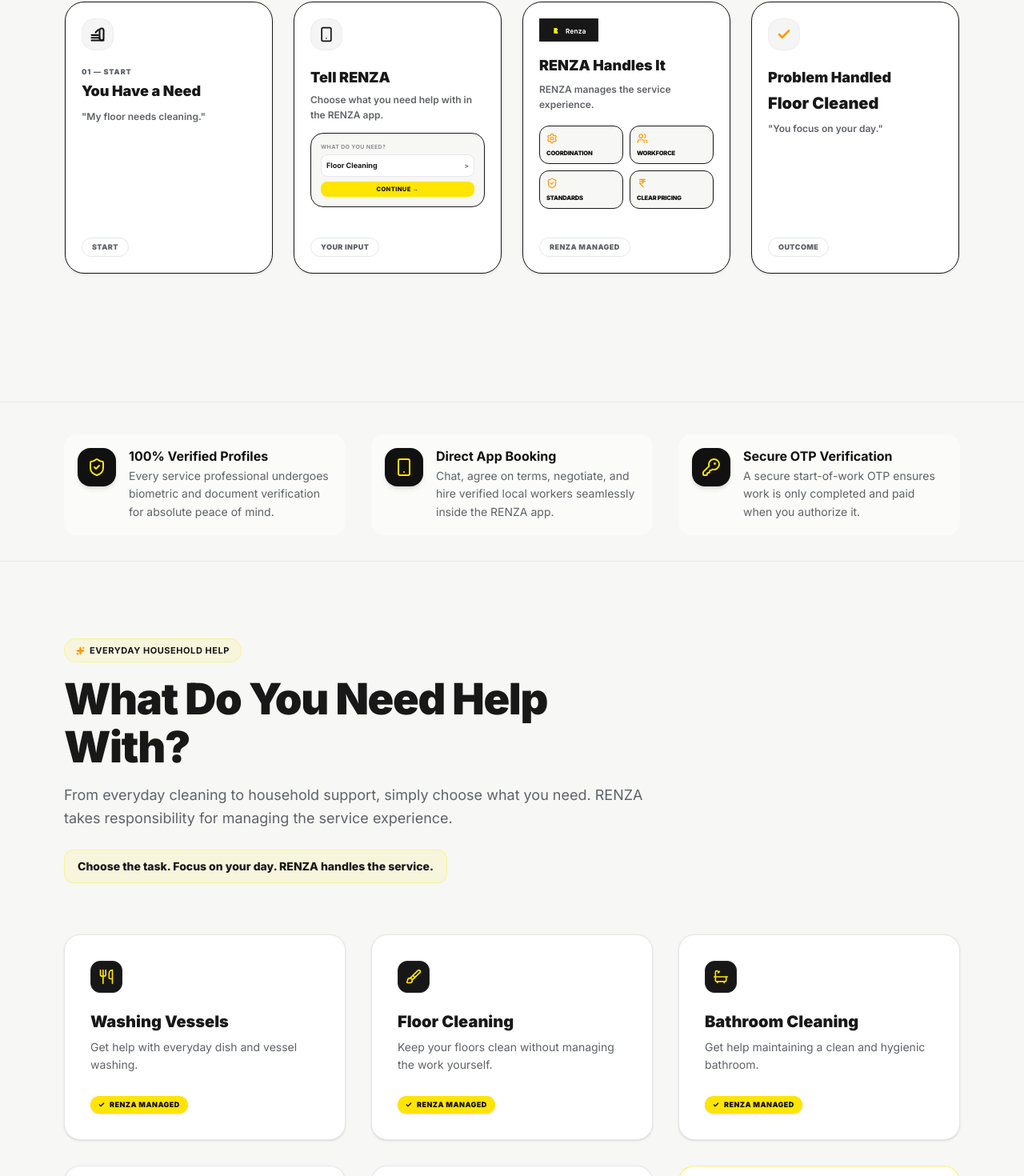
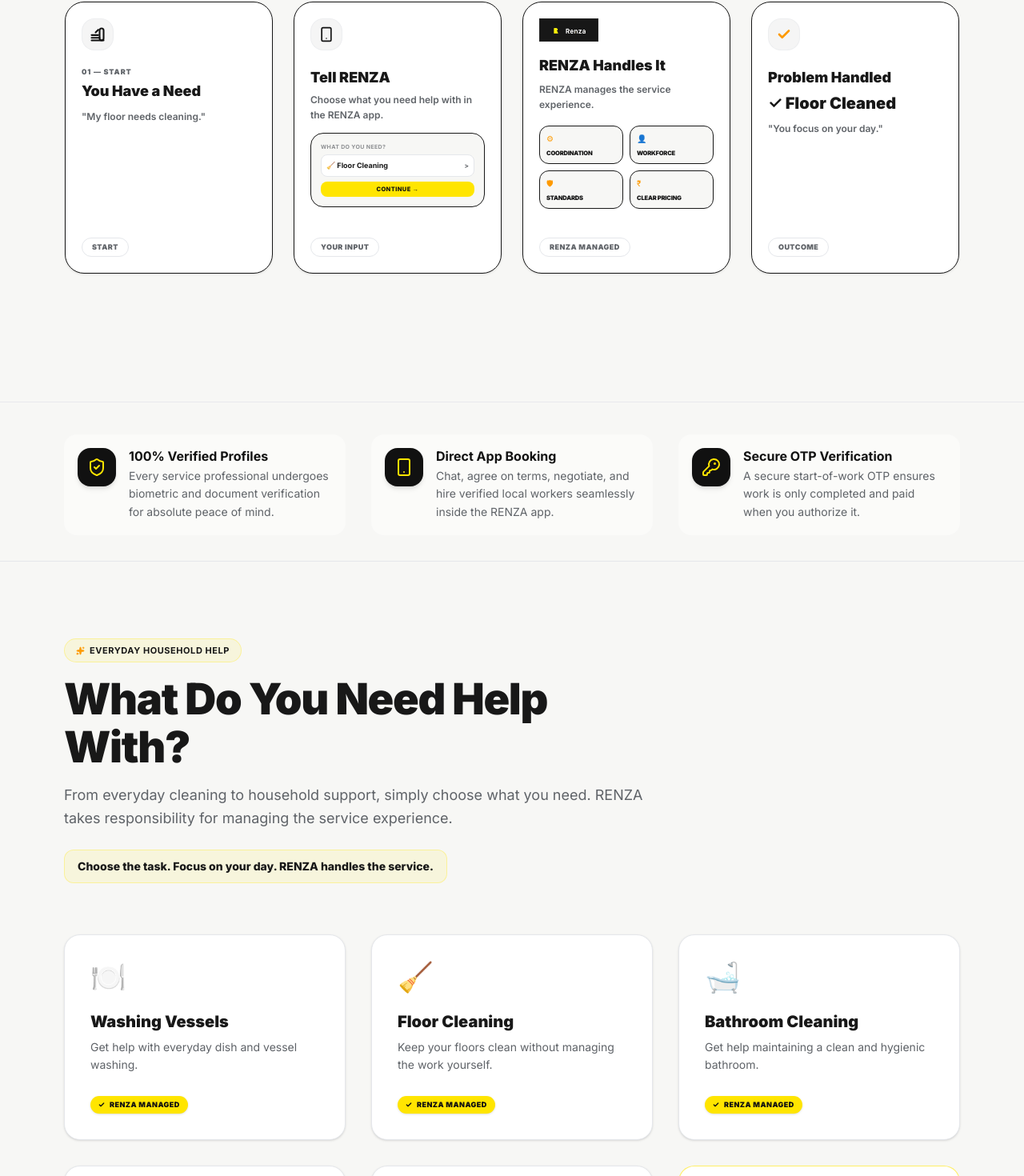
Before and after one commit to madhanvishanth11-cpu/_renza_, a React (Vite) app: page / in a window 1280 px wide. Shown: the part 1274-2744 px from the top of the page at 80% size. Built offline with nearby package versions, Linux system fonts and the light colour scheme.

Commit message:
Remove how it feels comparison sub-section and fix tag balance, restore order of main components

```diff
--- a/src/App.jsx
+++ b/src/App.jsx
@@ -2,9 +2,9 @@
 import { BrowserRouter as Router, Routes, Route, Navigate } from 'react-router-dom';
 import Navbar from './components/Navbar';
 import Hero from './components/Hero';
+import HowItWorks from './components/HowItWorks';
 import FeaturesRow from './components/FeaturesRow';
 import ServicesSection from './components/ServicesSection';
-import HowItWorks from './components/HowItWorks';
 import TrustSection from './components/TrustSection';
 import FAQSection from './components/FAQSection';
 import Footer from './components/Footer';
--- a/src/components/Hero.jsx
+++ b/src/components/Hero.jsx
@@ -22,7 +22,7 @@
           {/* Pill Badge */}
           <div className="inline-flex items-center gap-2 px-3 py-1.5 rounded-full bg-[#FFE500]/10 border border-[#FFE500]/50 text-deep-black text-xs font-bold uppercase tracking-widest mb-6 animate-fade-in">
             <Sparkles size={13} className="text-[#E2C700] fill-[#E2C700]" />
-            <span>On-Demand Local Task Marketplace</span>
+            <span>⚡ On-Demand Local Task Marketplace</span>
           </div>
 
           {/* Heading */}
--- a/src/components/HowItWorks.jsx
+++ b/src/components/HowItWorks.jsx
@@ -1,5 +1,5 @@
 import React, { useEffect, useRef, useState } from 'react';
-import { Smartphone, Check, ArrowRight, Shield, Settings, Users, ShieldCheck, IndianRupee } from 'lucide-react';
+import { Smartphone, Check, ArrowRight, Shield } from 'lucide-react';
 import Logo from './Logo';
 
 // Lightweight Intersection Observer hook for scroll reveal animations
@@ -151,7 +151,7 @@
                   <div className="bg-[#F7F7F5] border border-gray-250/60 p-3 rounded-2xl text-[9px] font-black text-text-dark text-left w-full select-none">
                     <span className="block text-[7px] text-[#8E9093] font-bold uppercase tracking-wider mb-1">What do you need?</span>
                     <div className="flex items-center justify-between bg-white border border-gray-200 rounded-lg p-1.5 mb-1.5 font-bold">
-                      <span className="flex items-center gap-1">Floor Cleaning</span>
+                      <span className="flex items-center gap-1">🧹 Floor Cleaning</span>
                       <span className="text-text-secondary text-[8px]">&gt;</span>
                     </div>
                     <div className="w-full py-1 bg-brand-yellow text-deep-black font-extrabold text-[7.5px] text-center rounded-lg uppercase tracking-wider">
@@ -188,13 +188,13 @@
                   {/* Compact 2x2 Grid */}
                   <div className="grid grid-cols-2 gap-2">
                     {[
-                      { icon: <Settings size={14} className="text-amber-500" />, label: "Coordination" },
-                      { icon: <Users size={14} className="text-amber-500" />, label: "Workforce" },
-                      { icon: <ShieldCheck size={14} className="text-amber-500" />, label: "Standards" },
-                      { icon: <IndianRupee size={14} className="text-amber-500" />, label: "Clear Pricing" }
+                      { icon: "⚙", label: "Coordination" },
+                      { icon: "👤", label: "Workforce" },
+                      { icon: "🛡", label: "Standards" },
+                      { icon: "₹", label: "Clear Pricing" }
                     ].map((chip, idx) => (
                       <div key={idx} className="bg-[#F7F7F5] border border-gray-250/60 p-2 rounded-xl flex flex-col items-start gap-1 justify-between min-h-[48px]">
-                        <span className="flex-shrink-0">{chip.icon}</span>
+                        <span className="text-amber-500 text-[10px]">{chip.icon}</span>
                         <span className="text-[7.5px] font-black text-text-dark uppercase tracking-tight leading-none">
                           {chip.label}
                         </span>
@@ -225,7 +225,7 @@
 
                   <h3 className="font-sans font-black text-lg text-text-dark mb-1">Problem Handled</h3>
                   <span className="font-sans font-black text-xl text-text-dark block mb-2">
-                    Floor Cleaned
+                    ✓ Floor Cleaned
                   </span>
                   <p className="text-text-secondary text-xs font-semibold leading-relaxed">
                     "You focus on your day."
--- a/src/components/ServicesSection.jsx
+++ b/src/components/ServicesSection.jsx
@@ -1,5 +1,5 @@
 import React, { useEffect, useRef, useState } from 'react';
-import { ArrowRight, ArrowDown, Check, Sparkles, ChefHat, Home, Utensils, Brush, Bath } from 'lucide-react';
+import { ArrowRight, ArrowDown, Check, Sparkles } from 'lucide-react';
 
 // Lightweight Intersection Observer hook for scroll reveal animations
 function useScrollReveal() {
@@ -35,41 +35,40 @@
   const [headerRef, headerRevealed] = useScrollReveal();
   const [gridRef, gridRevealed] = useScrollReveal();
   const [bannerRef, bannerRevealed] = useScrollReveal();
-  const [feelsRef, feelsRevealed] = useScrollReveal();
 
   const services = [
     {
-      icon: <Utensils className="text-[#FFE500]" size={20} />,
+      icon: "🍽️",
       title: "Washing Vessels",
       desc: "Get help with everyday dish and vessel washing.",
       badge: "RENZA Managed"
     },
     {
-      icon: <Brush className="text-[#FFE500]" size={20} />,
+      icon: "🧹",
       title: "Floor Cleaning",
       desc: "Keep your floors clean without managing the work yourself.",
       badge: "RENZA Managed"
     },
     {
-      icon: <Bath className="text-[#FFE500]" size={20} />,
+      icon: "🛁",
       title: "Bathroom Cleaning",
       desc: "Get help maintaining a clean and hygienic bathroom.",
       badge: "RENZA Managed"
     },
     {
-      icon: <ChefHat className="text-[#FFE500]" size={20} />,
+      icon: "🍳",
       title: "Kitchen Cleaning",
       desc: "Get support with everyday kitchen cleaning.",
       badge: "RENZA Managed"
     },
     {
-      icon: <Home className="text-[#FFE500]" size={20} />,
+      icon: "🏠",
       title: "General Household Help",
       desc: "Everyday support for common household tasks.",
       badge: "RENZA Managed"
     },
     {
-      icon: <Sparkles className="text-[#FFE500]" size={20} />,
+      icon: "✨",
       title: "More Household Help",
       desc: "Tell us what you need help with.",
       isSpecial: true
@@ -123,7 +122,7 @@
               }`}
             >
               <div>
-                <div className="w-10 h-10 rounded-xl bg-neutral-900 border border-neutral-800 flex items-center justify-center mb-6 group-hover:scale-110 transition-transform duration-300">
+                <div className="text-4xl mb-6 group-hover:scale-110 transition-transform duration-300 w-fit">
                   {service.icon}
                 </div>
 
@@ -209,47 +208,6 @@
           </div>
         </div>
 
-        {/* =========================================================================
-            "HOW IT FEELS" MICRO SECTION
-           ========================================================================= */}
-        <div
-          ref={feelsRef}
-          className={`max-w-4xl mx-auto transition-all duration-1000 transform ${
-            feelsRevealed ? 'opacity-100 translate-y-0' : 'opacity-0 translate-y-12'
-          }`}
-        >
-          <div className="grid grid-cols-1 md:grid-cols-2 gap-6 items-stretch mb-8">
-
-            {/* Old Experience */}
-            <div className="bg-white/40 border border-gray-200 rounded-[24px] p-6 text-center flex flex-col justify-center min-h-[100px]">
-              <span className="text-[9px] text-[#5F6368] font-black uppercase tracking-widest block mb-2">Old Experience</span>
-              <span className="text-sm font-semibold text-[#5F6368] italic">
-                "I need to find someone to clean my floor."
-              </span>
-            </div>
-
-            {/* New Renza Experience */}
-            <div className="bg-white border border-brand-yellow/60 shadow-yellow-glow rounded-[24px] p-6 text-center flex flex-col justify-center min-h-[100px] relative overflow-hidden">
-              <div className="absolute -top-12 -right-12 w-24 h-24 bg-brand-yellow/5 rounded-full blur-xl" />
-              <span className="text-[9px] text-text-secondary font-black uppercase tracking-widest block mb-2">New RENZA Experience</span>
-              <span className="text-base font-black text-text-dark">
-                "I need my floor cleaned."
-              </span>
-            </div>
-
-          </div>
-
-          <div className="flex flex-col items-center justify-center gap-1.5">
-            <div className="w-[1px] h-10 bg-brand-yellow/40 mb-1" />
-            <span className="text-sm font-black text-text-secondary uppercase tracking-widest block">
-              That's the difference.
-            </span>
-            <p className="text-text-secondary text-xs max-w-md text-center leading-relaxed">
-              The customer tells RENZA the outcome they need — not which worker they need to find.
-            </p>
-          </div>
-        </div>
-
       </div>
     </section>
   );
```
